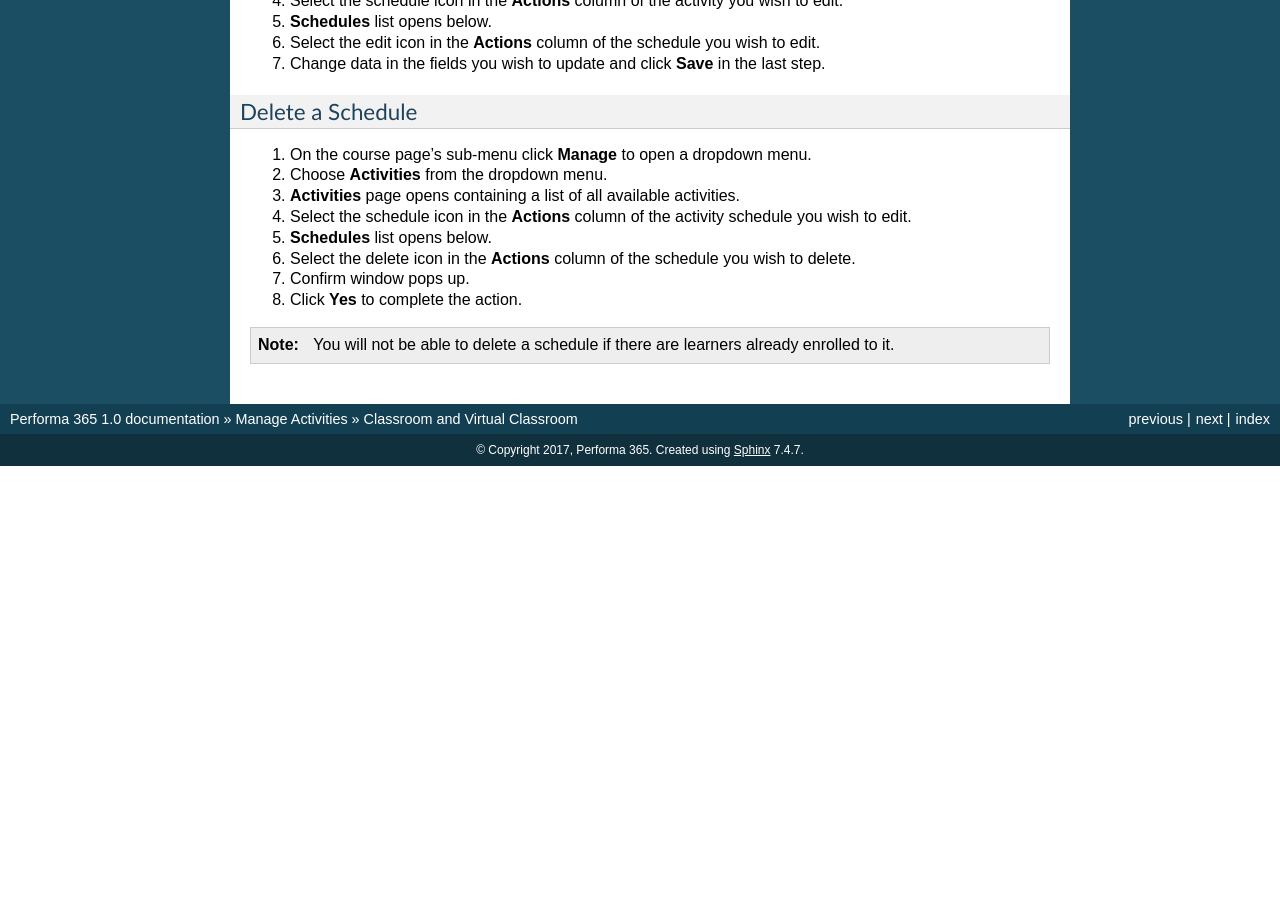
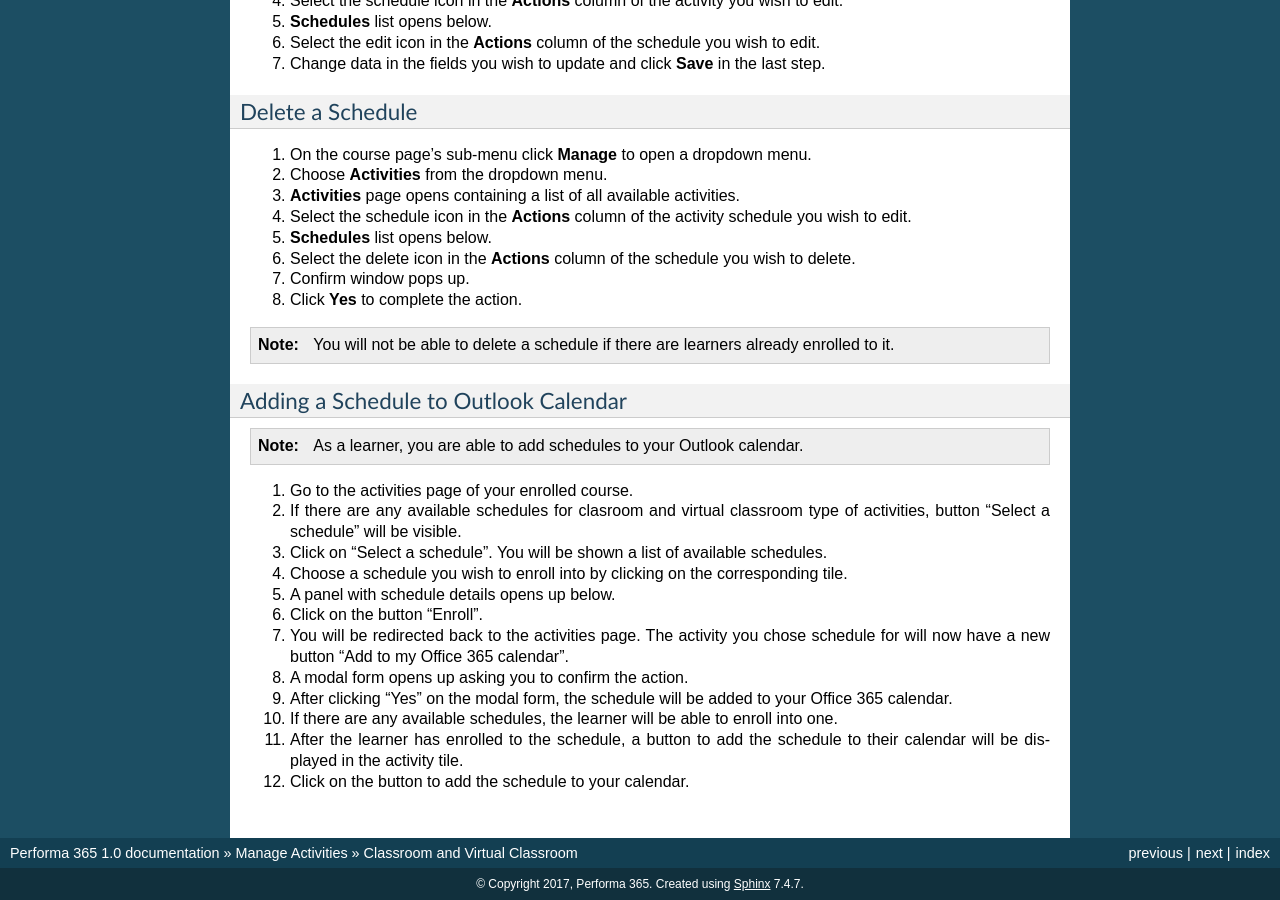
Before and after one commit to pslisko/performa365docs, a Sphinx documentation site: the page built from docs/howto/manage_activities/classroom_virtual.rst, in a window 1280 px wide and 900 px high, scrolled down 2187 px. Built offline with Sphinx 7.4.7, drawn with Linux system fonts in a browser that asks for light colours; pages that are not in the unit, such as notebooks, are missing from menus; before the commit the page ends 2653 px from its top, so only the background shows below that; some of the changed text lies outside the part shown.

Commit message:
Update classroom_virtual.rst

```diff
--- a/docs/howto/manage_activities/classroom_virtual.rst
+++ b/docs/howto/manage_activities/classroom_virtual.rst
@@ -109,3 +109,22 @@ Delete a Schedule
 #. Click **Yes** to complete the action.
 
 .. note:: You will not be able to delete a schedule if there are learners already enrolled to it.
+
+
+Adding a Schedule to Outlook Calendar
+*************************************
+
+.. note:: As a learner, you are able to add schedules to your Outlook calendar.
+
+#. Go to the activities page of your enrolled course.
+#. If there are any available schedules for clasroom and virtual classroom type of activities, button "Select a schedule" will be visible.
+#. Click on "Select a schedule". You will be shown a list of available schedules.
+#. Choose a schedule you wish to enroll into by clicking on the corresponding tile.
+#. A panel with schedule details opens up below.
+#. Click on the button "Enroll".
+#. You will be redirected back to the activities page. The activity you chose schedule for will now have a new button "Add to my Office 365 calendar".
+#. A modal form opens up asking you to confirm the action.
+#. After clicking "Yes" on the modal form, the schedule will be added to your Office 365 calendar.
+#. If there are any available schedules, the learner will be able to enroll into one.
+#. After the learner has enrolled to the schedule, a button to add the schedule to their calendar will be displayed in the activity tile.
+#. Click on the button to add the schedule to your calendar.
```
